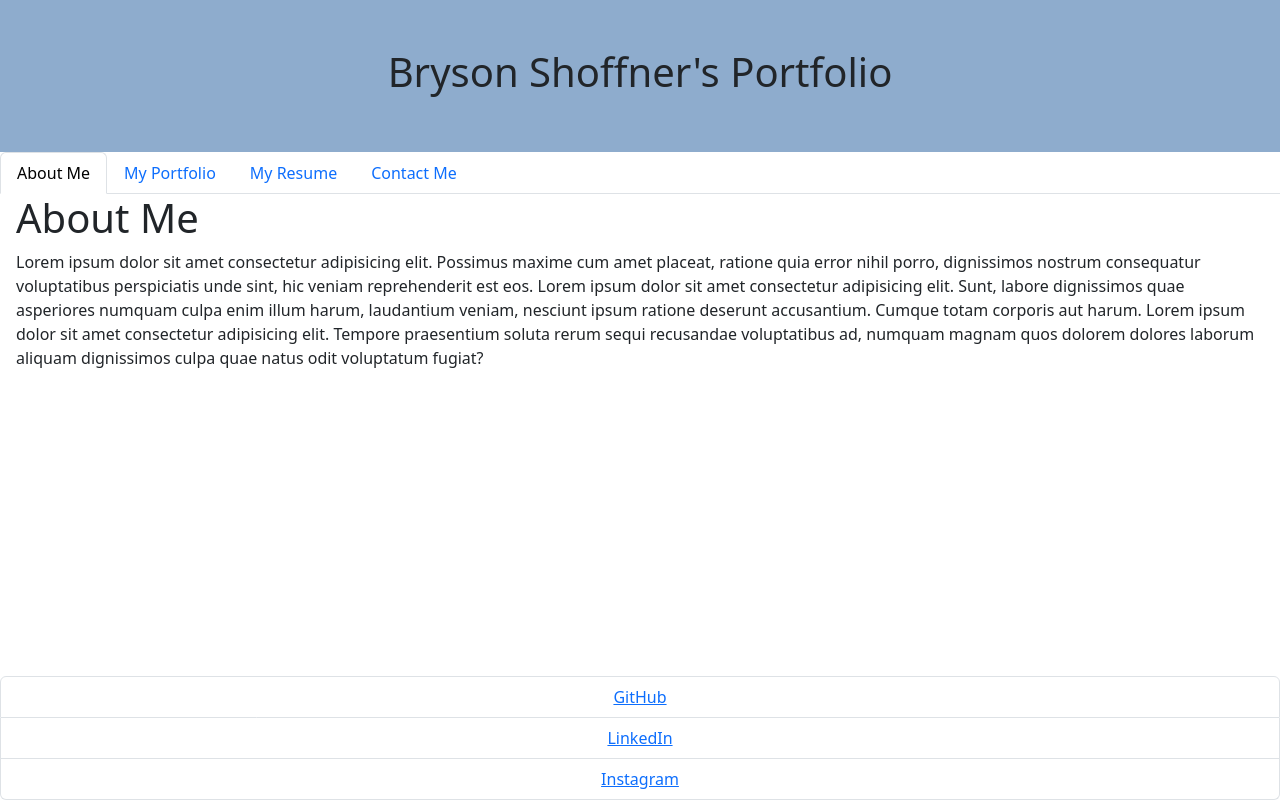
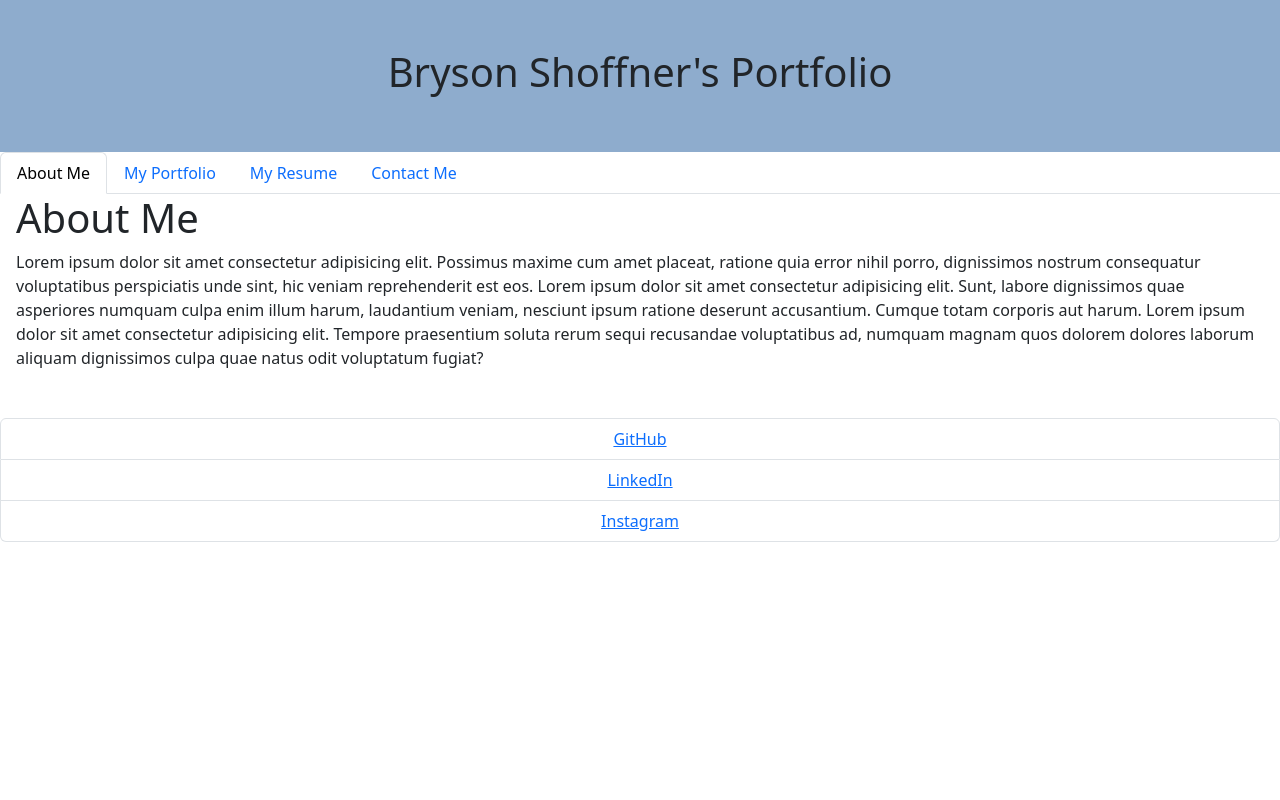
Before and after one commit to Bryson987081/react-portfolio-challenge, a React (Vite) app: page / in a window 1280 px wide. Built offline with nearby package versions, Linux system fonts and the light colour scheme.

Commit message:
Update Footer.jsx

```diff
--- a/src/componets/Footer.jsx
+++ b/src/componets/Footer.jsx
@@ -1,6 +1,6 @@
 function Footer() {
     return (
-        <footer className="fixed-bottom">
+        <footer>
             <div>
                 <ul className="list-group mt-5">
                     <li className="list-group-item text-center">
```
